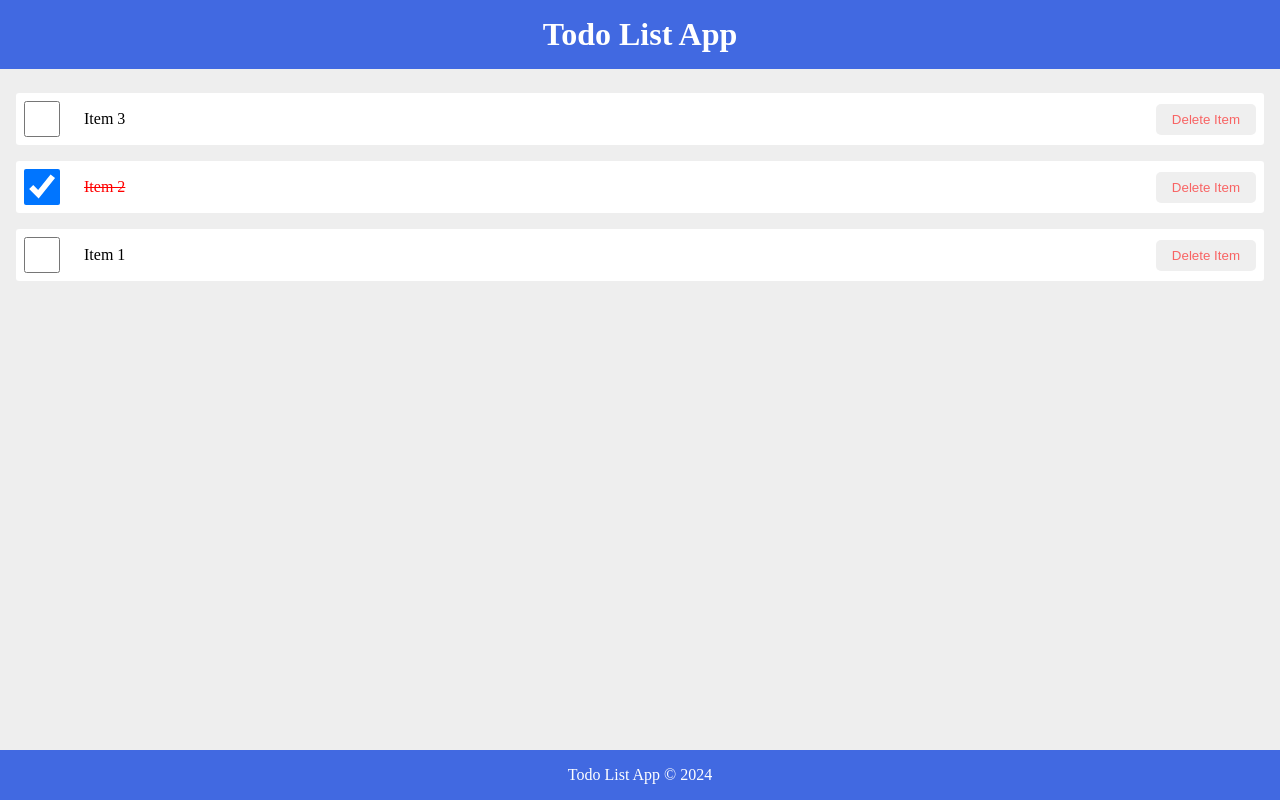
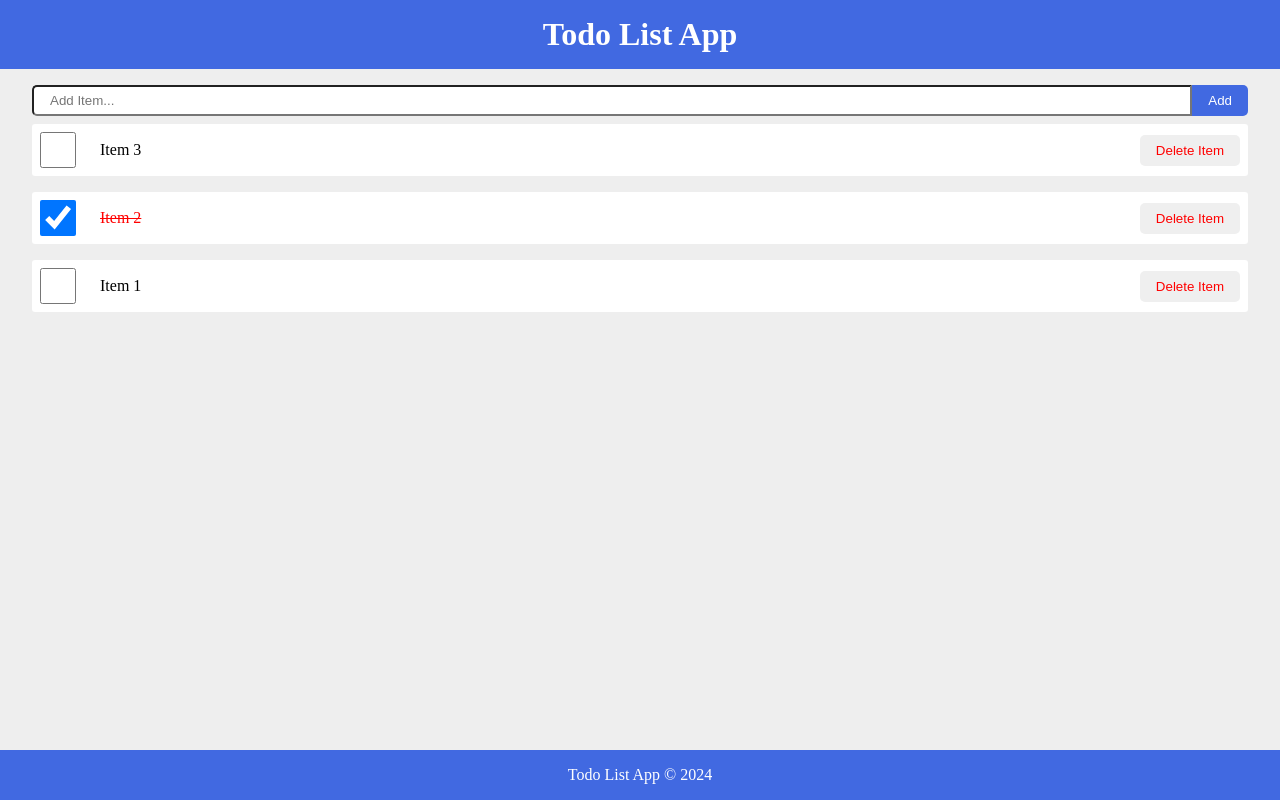
Before and after one commit to AmoroBG/react-todolist-app-v0.3, a React (Vite) app: page / in a window 1280 px wide. Built offline with nearby package versions, Linux system fonts and the light colour scheme.

Commit message:
Create 'add item form' and style it

```diff
--- /dev/null
+++ b/src/components/AddItem.jsx
@@ -0,0 +1,15 @@
+import React from "react";
+
+const AddItem = ({ handleSubmit }) => {
+  return (
+    <form className="add-item" onSubmit={handleSubmit}>
+      <label htmlFor="add-item">Add Item</label>
+      <input type="text" placeholder="Add Item..." />
+      <button type="submit" className="add">
+        Add
+      </button>
+    </form>
+  );
+};
+
+export default AddItem;
--- a/src/components/ListItem.jsx
+++ b/src/components/ListItem.jsx
@@ -2,7 +2,7 @@ import React from "react";
 
 const ListItem = ({ item, handleCheck, handleDelete }) => {
   return (
-    <li >
+    <li>
       <input
         type="checkbox"
         checked={item.checked}
@@ -17,7 +17,9 @@ const ListItem = ({ item, handleCheck, handleDelete }) => {
       >
         {item.item}
       </label>
-      <button onClick={() => handleDelete(item.id)}>Delete Item</button>
+      <button onClick={() => handleDelete(item.id)} className="delete">
+        Delete Item
+      </button>
     </li>
   );
 };
--- a/src/components/Main.jsx
+++ b/src/components/Main.jsx
@@ -1,9 +1,16 @@
 import React from "react";
 import ListItem from "./ListItem";
+import AddItem from "./AddItem";
 
 const Main = ({ items, handleCheck, handleDelete }) => {
+  const handleSubmit = (e) => {
+    e.preventDefault();
+    console.log("added");
+  };
+
   return (
     <main>
+      <AddItem handleSubmit={handleSubmit} />
       {items.length ? (
         <ul>
           {items.map((item) => (
--- a/src/index.css
+++ b/src/index.css
@@ -24,7 +24,9 @@ header, footer{
 }
 main{
   flex: 1;
-  padding: 1rem;
+  padding: 1rem 2rem;
+  width: 100%;
+  margin: auto;
 }
 ul{
   list-style-type: none;
@@ -69,9 +71,43 @@ button{
   outline: none;
   border-radius: 5px;
   padding: 0.5rem 1rem;
+}
+button.delete{
   color: rgba(255, 0, 0, 0.585);
 }
 button:hover{
-  color: red;
+
   font-weight: bold;
 }
+button.delete{
+  color: red;
+}
+form{
+  display: flex;
+  width: 100%;
+  margin: auto;
+ text-align: center;
+}
+form label{
+  position: absolute;
+  left: -10000px;
+}
+form input{
+  flex: 1;
+ border-top-left-radius: 5px;
+ border-bottom-left-radius: 5px;
+ padding: 0.25rem 1rem;
+ outline: none;
+}
+form input:hover{
+  font-weight: bold;
+}
+form button{
+  background-color: royalblue;
+  color: white;
+  border-top-left-radius: 0px;
+    border-bottom-left-radius: 0px;
+}
+form button:hover{
+  background-color: mediumblue;
+}
```
